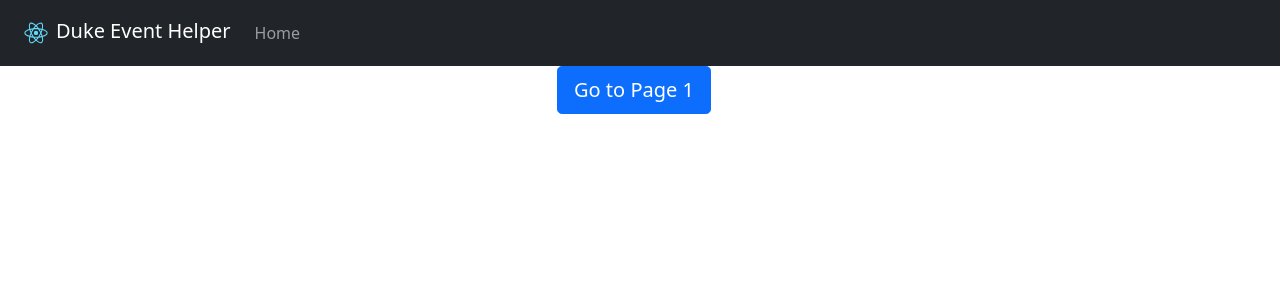
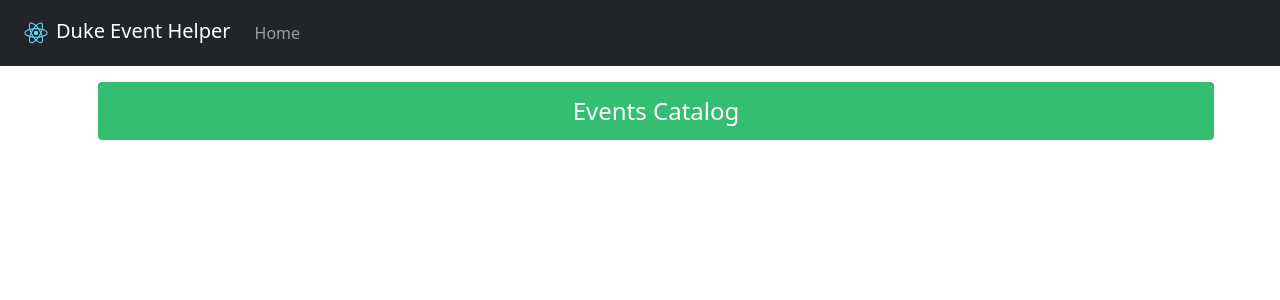
Before and after one commit to june-rains/ClimateApp, a React (Create React App) app in the folder climateapp-front_end/: page / in a window 1280 px wide. Shown: the top 300 px of the page. Built offline with nearby package versions, Linux system fonts and the light colour scheme.

Commit message:
add frontend feature

```diff
--- a/climateapp-front_end/package.json
+++ b/climateapp-front_end/package.json
@@ -3,6 +3,10 @@
   "version": "0.1.0",
   "private": true,
   "dependencies": {
+    "@fortawesome/fontawesome-svg-core": "^6.1.1",
+    "@fortawesome/free-regular-svg-icons": "^6.1.1",
+    "@fortawesome/free-solid-svg-icons": "^6.1.1",
+    "@fortawesome/react-fontawesome": "^0.2.0",
     "@testing-library/jest-dom": "^5.16.4",
     "@testing-library/react": "^13.3.0",
     "@testing-library/user-event": "^13.5.0",
@@ -11,6 +15,7 @@
     "react": "^18.2.0",
     "react-bootstrap": "^2.4.0",
     "react-dom": "^18.2.0",
+    "react-icons": "^4.4.0",
     "react-router-dom": "^6.3.0",
     "react-scripts": "^5.0.1",
     "web-vitals": "^2.1.4"
--- a/climateapp-front_end/src/App.js
+++ b/climateapp-front_end/src/App.js
@@ -10,7 +10,7 @@ function App() {
     <BrowserRouter>
       <Routes>
         <Route path='/' element={<Home />} />
-        <Route path='/page1' element={<Page1 />} />
+        <Route path='/eventsCatalog' element={<Page1 />} />
       </Routes>
     </BrowserRouter>
   );
--- a/climateapp-front_end/src/components/Home.jsx
+++ b/climateapp-front_end/src/components/Home.jsx
@@ -3,26 +3,40 @@ import { Link } from "react-router-dom";
 import NavBar from './NavBar';
 import './Home.css'
 import Button from 'react-bootstrap/Button';
-import { Col, Container, Row } from 'react-bootstrap';
+import { Container } from 'react-bootstrap';
+
 
 
 export default class Home extends Component {
     render() {
         return (
             <div>
+                <style type="text/css">
+                    {`    .btn-flat {
+      background-color: #33be71;
+      color: white;
+    }
+
+    .btn-xxl {
+      margin: 1rem;
+      padding: 10px 20px;;
+      font-size: 1.5rem;
+      width: 100%;
+    }
+    `}
+                </style>
+
+
                 <NavBar />
+
                 <Container>
-                    <Row className="justify-content-center">
-                        <Col xs lg="2">
-                            <Link to="/page1">
-                                <Button variant="primary" size="lg">
-                                    Go to Page 1
-                                </Button>
-                            </Link>
-                        </Col>
-                    </Row>
+                    <Link to="/eventsCatalog">
+                        <Button variant="flat" size="xxl">
+                            Events Catalog
+                        </Button>
+                    </Link>
                 </Container>
-            </div>
+            </div >
         )
     }
 }
```
Also changed, not shown: climateapp-front_end/src/calendar-days-solid.svg (added), 1 other file (tests, documents, lock files or other folders).
